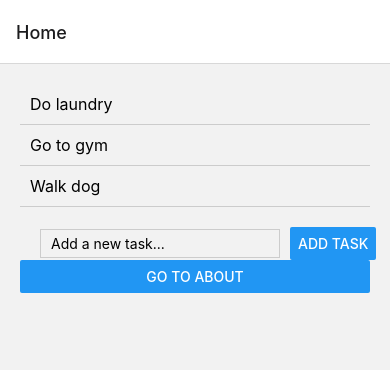
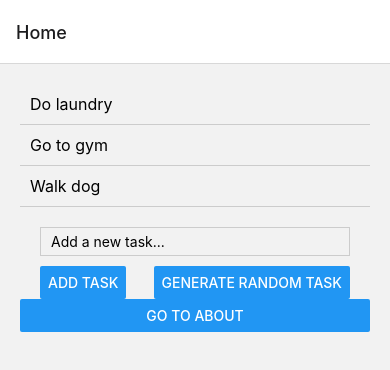
Before and after one commit to yuviChohan/yuviMyToDoList, a React Native app: screen / in a window 390 px wide. Shown: the top 370 px of the page. Built offline with nearby package versions, Linux system fonts and the light colour scheme; no server answers.

Commit message:
Lab Assignment 6: Data Fetching (Bonus)

```diff
--- a/src/components/ToDoForm.jsx
+++ b/src/components/ToDoForm.jsx
@@ -1,19 +1,49 @@
-import React from 'react';
-import { TextInput, StyleSheet, Button, View } from 'react-native';
+import React, { useState, useEffect } from 'react';
+import { TextInput, StyleSheet, Button, View, Alert } from 'react-native';
 
 function ToDoForm({ addTask }) {
-  const [input, setInput] = React.useState('');
+  const [input, setInput] = useState('');
+  const [fetchedTasks, setFetchedTasks] = useState([]);
+
+  useEffect(() => {
+    const fetchTasks = async () => {
+      try {
+        const response = await fetch('./src/data/tasks.json');
+        const data = await response.json();
+        setFetchedTasks(data);
+      } catch (error) {
+        console.error('Error fetching tasks:', error);
+        Alert.alert('Error', 'Failed to fetch tasks. Please try again later.');
+      }
+    };
+
+    fetchTasks();
+  }, []);
 
   const handleChangeText = (text) => {
     setInput(text);
   }
 
   const handlePress = () => {
-    if (input.trim() !== '') { // Make sure input is not empty
-      addTask(input);
-      setInput(''); // Clear the input field after adding the task
+    if (input && input.trim() !== '') { // Check if input exists before trimming
+      addTask(input.trim());
+      setInput('');
+    } else {
+      Alert.alert('Error', 'Please enter a valid task.');
     }
   }
+
+  const handleGenerateRandomTask = () => {
+    if (fetchedTasks.length > 0) {
+      const randomIndex = Math.floor(Math.random() * fetchedTasks.length);
+      setInput(fetchedTasks[randomIndex]);
+    } else {
+      Alert.alert('Error', 'No tasks available to generate.');
+    }
+  }
+
+  console.log('Rendered with input:', input);
+  console.log('Rendered with fetchedTasks:', fetchedTasks);
 
   return (
     <View style={styles.form}>
@@ -23,26 +53,30 @@ function ToDoForm({ addTask }) {
         onChangeText={handleChangeText}
         value={input}
       />
-      <Button title="Add Task" onPress={handlePress} />
+      <View style={styles.buttonContainer}>
+        <Button title="Add Task" onPress={handlePress} />
+        <Button title="Generate Random Task" onPress={handleGenerateRandomTask} />
+      </View>
     </View>
   );
 }
 
 const styles = StyleSheet.create({
   form: {
-    flexDirection: 'row',
-    justifyContent: 'space-between',
-    alignItems: 'center',
+    flexDirection: 'column',
     marginHorizontal: 20,
     marginTop: 20,
   },
   input: {
-    flex: 1,
     borderWidth: 1,
     borderColor: '#ccc',
     paddingHorizontal: 10,
     paddingVertical: 5,
-    marginRight: 10,
+    marginBottom: 10,
+  },
+  buttonContainer: {
+    flexDirection: 'row',
+    justifyContent: 'space-between',
   },
 });
 
--- /dev/null
+++ b/src/data/tasks.json
@@ -0,0 +1,5 @@
+[
+    "Do laundry",
+    "Go to gym",
+    "Walk dog"
+  ]
```
